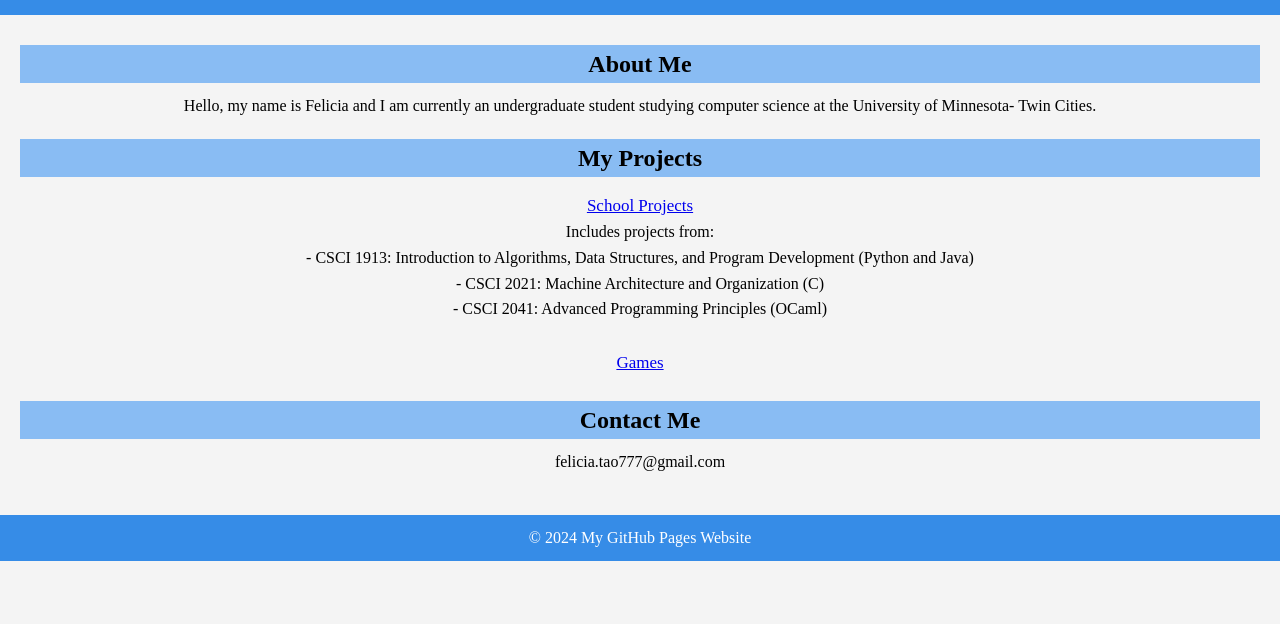
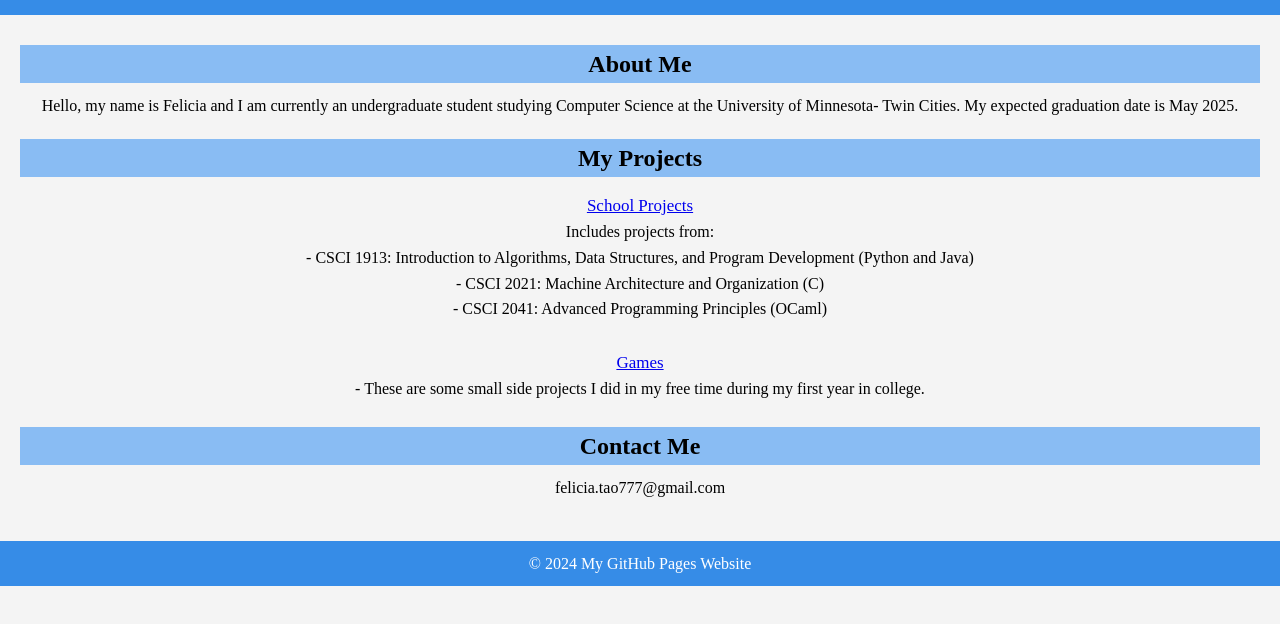
Before and after one commit to felicity-777/felicity-777.github.io, a plain HTML site: page index.html in a window 1280 px wide. Shown: the part 142-766 px from the top of the page. Drawn offline with Linux system fonts and the light colour scheme.

Commit message:
Initial commit

```diff
--- a/index.html
+++ b/index.html
@@ -20,7 +20,7 @@
     <main>
         <section id="about">
             <h2>About Me</h2>
-            <p>Hello, my name is Felicia and I am currently an undergraduate student studying computer science at the University of Minnesota- Twin Cities.</p>
+            <p>Hello, my name is Felicia and I am currently an undergraduate student studying Computer Science at the University of Minnesota- Twin Cities. My expected graduation date is May 2025.</p>
         </section>
         <section id="projects">
             <h2>My Projects</h2>
@@ -31,6 +31,7 @@
                 <p>- CSCI 2021: Machine Architecture and Organization (C)</p>
                 <p>- CSCI 2041: Advanced Programming Principles (OCaml)</p> <br>
                 <li><a href="https://github.com/felicity-777/games.git">Games</a></li>
+                <p>- These are some small side projects I did in my free time during my first year in college.</p>
                 <!-- Add more project links as needed
                 school projects, personal projects, and bigger ones (later) -->
             </ul>
```
